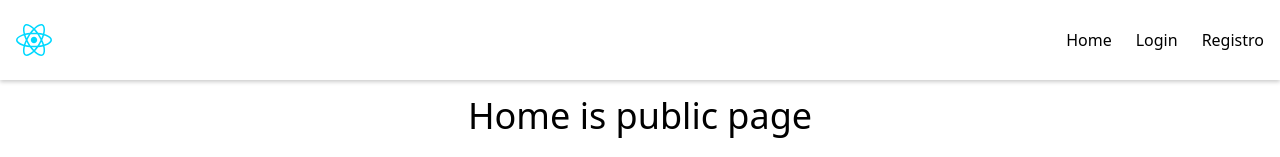
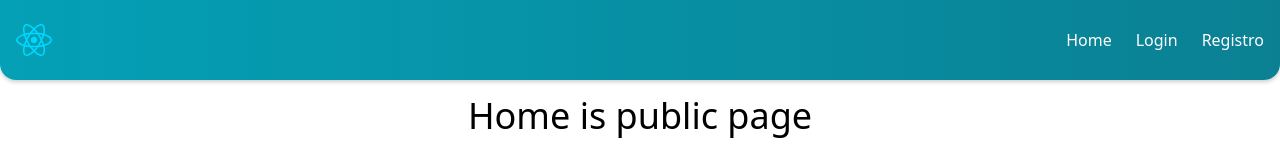
Before and after one commit to arthur790/kb-react-app, a React (Vite) app: page / in a window 1280 px wide. Shown: the top 157 px of the page. Built offline with nearby package versions, Linux system fonts and the light colour scheme; no server answers.

Commit message:
styles in navbar

```diff
--- a/src/components/NavBar.jsx
+++ b/src/components/NavBar.jsx
@@ -7,8 +7,9 @@ const NavBar = () => {
     const { user, setUser} = useUserContext();
 
     return (
-        <div className="bg-white text-black
-         px-4   top-0 sticky     z-[100] shadow-nav-bar">
+        <div className="bg-gradient-to-r
+           from-blue-app-600  to-blue-app-700 rounded-bl-2xl rounded-br-2xl
+     md:text-white  text-white px-4   top-0 sticky     z-[100] shadow-nav-bar">
 
             <header>
 
@@ -28,21 +29,21 @@ const NavBar = () => {
 
                     <label htmlFor="menu"
                     className="w-10 h-10 bg-open-menu bg-cover bg-center
-                     bg-green-color rounded-lg  cursor-pointer peer-checked/menu:bg-close-menu
+                     bg-blue-app-800 rounded-lg  cursor-pointer peer-checked/menu:bg-close-menu
                      transition-all z-40 md:hidden"></label>
 
                     <ul
-                    className="fixed inset-0 bg-menu-color
+                    className="fixed inset-0 bg-blue-app-700
                             px-[5%] grid gap-6
                             auto-rows-max content-center justify-items-center clip-circle-0 peer-checked/menu:clip-circle-full
                             transition-[clip-path] duration-500
                             md:clip-circle-full md:relative md:grid-flow-col md:p-0 md:bg-transparent">
                                 {
                                     user ? <li>
-                                                <NavLink to="/dashboard">Dashboard</NavLink>
+                                                <NavLink to="/dashboard" className="hover:underline">Dashboard</NavLink>
                                             </li> :
                                             <li>
-                                            <NavLink to="/">Home</NavLink>
+                                            <NavLink to="/" className="hover:underline">Home</NavLink>
                                         </li>
                                 }
 
@@ -53,11 +54,11 @@ const NavBar = () => {
 
                                   <>
                                     <li>
-                                    <NavLink to="/login">Login</NavLink>
+                                    <NavLink className="hover:underline" to="/login">Login</NavLink>
                                     </li>
 
                                     <li>
-                                        <NavLink to="/register">Registro</NavLink>
+                                        <NavLink className="hover:underline" to="/register">Registro</NavLink>
                                     </li>
 
                                   </>
--- a/tailwind.config.js
+++ b/tailwind.config.js
@@ -10,7 +10,20 @@ export default {
         "gray-color": '#828282',
         "card-color": '#212121',
         "color-background": '#171717',
-        "menu-color": "#172554"
+        "menu-color": "#172554",
+        'blue-app': {
+              '50': '#ecffff',
+              '100': '#ceffff',
+              '200': '#a3fbfe',
+              '300': '#64f5fc',
+              '400': '#1ee5f2',
+              '500': '#02c9d8',
+              '600': '#04a0b6',
+              '700': '#0b8093',
+              '800': '#136677',
+              '900': '#134f5e',
+              '950': '#073945',
+          },
       },
       backgroundImage: {
         "open-menu": "url('./assets/menu.svg')",
```
